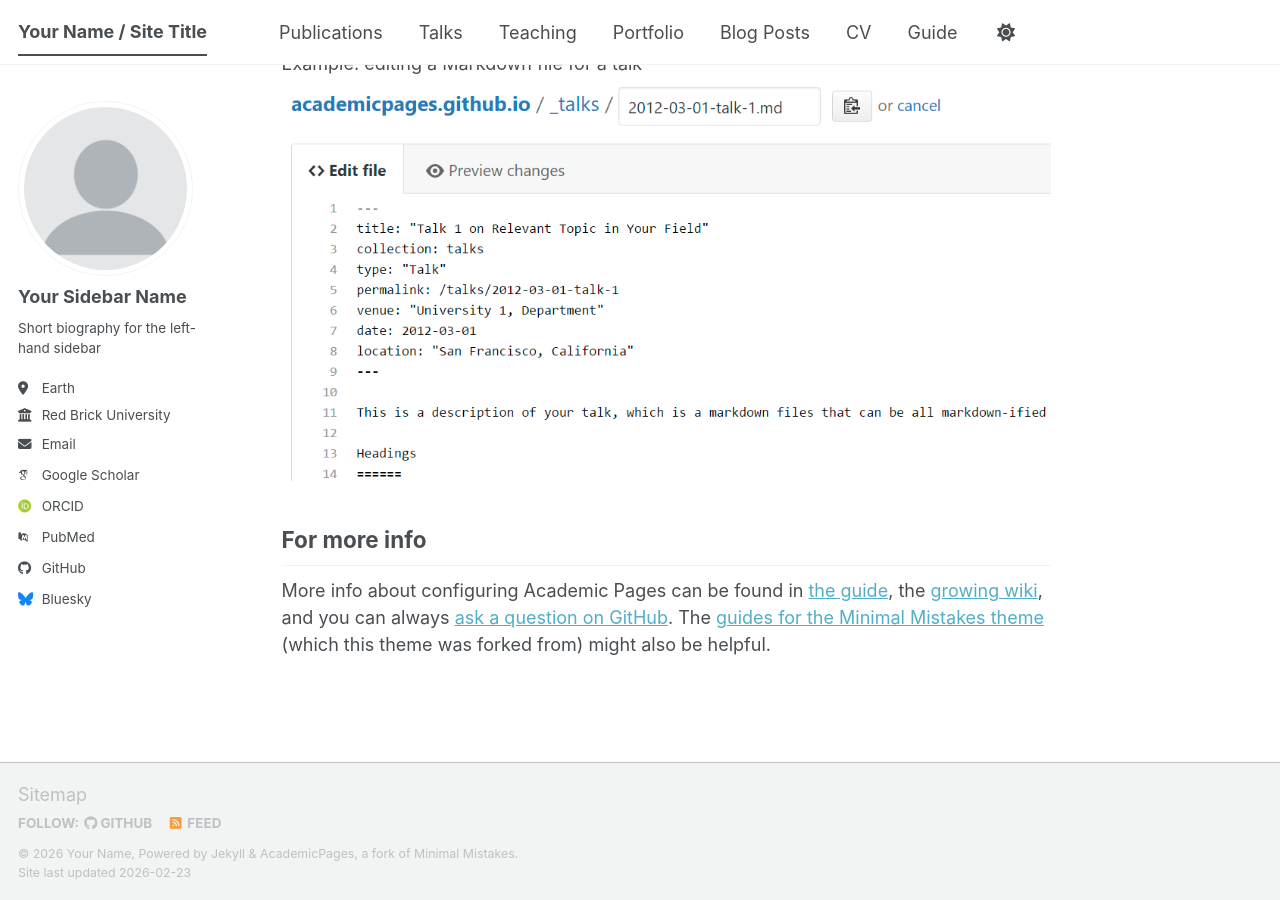
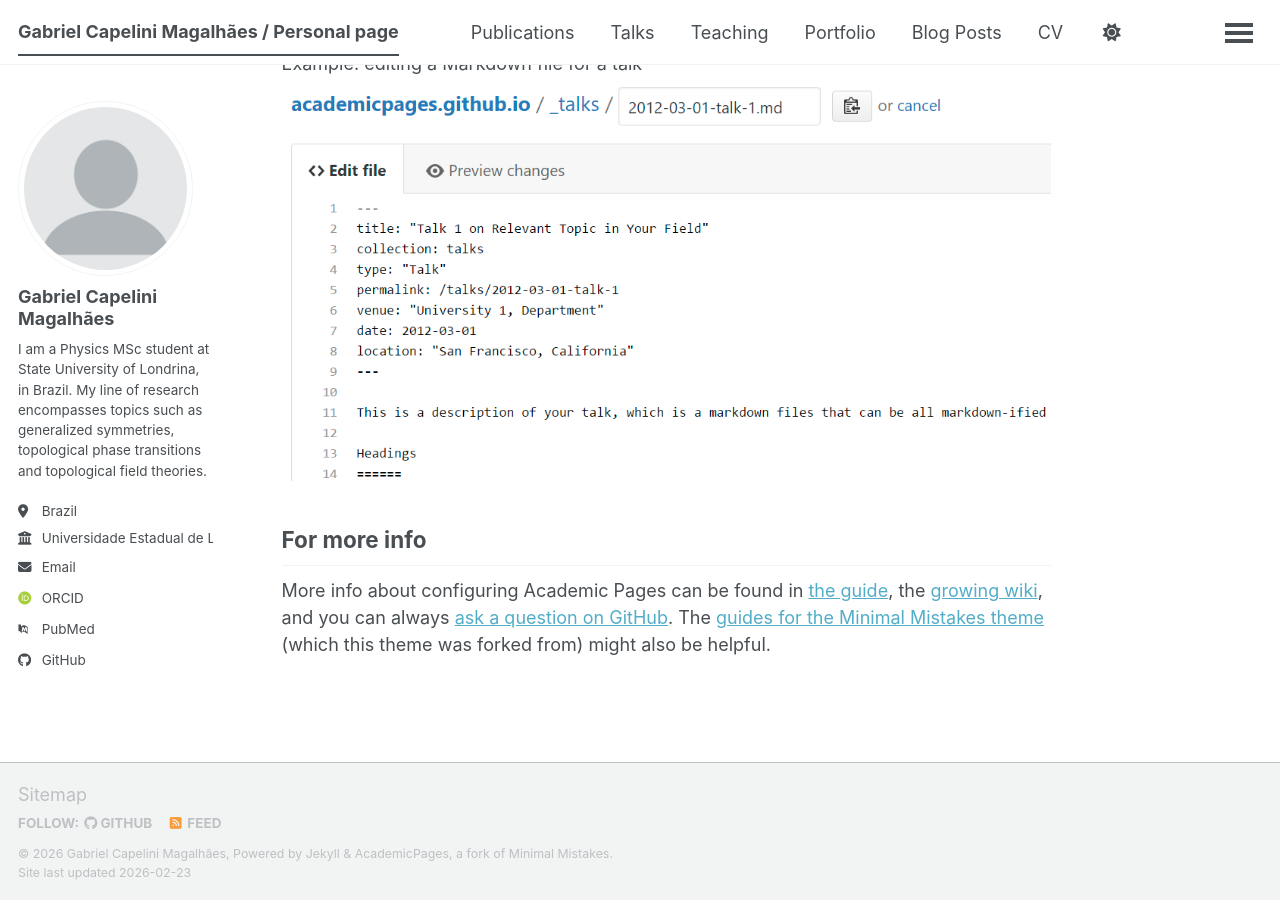
Before and after one commit to gabrielmglh/gabrielmglh.github.io, a Jekyll site: the page built from _pages/about.md, in a window 1280 px wide and 900 px high, scrolled down 2720 px. Built offline with Jekyll 4.4.1, drawn with Linux system fonts in a browser that asks for light colours; some web fonts are replaced; a script bundle is joined from its source files by our own code; library files that are not in the unit come from our copies.

Commit message:
Update _config.yml

```diff
--- a/_config.yml
+++ b/_config.yml
@@ -9,10 +9,10 @@
 # Basic Site Settings
 locale                   : "en-US"
 site_theme               : "default" # The available themes options are "default", "air", "sunrise", "mint", "dirt" and "contrast"
-title                    : "Your Name / Site Title"
+title                    : "Gabriel Capelini Magalhães / Personal page"
 title_separator          : "-"
-name                     : &name "Your Name"
-description              : &description "Your Name's academic portfolio"   # Update this with a general description of your site, this is the default if not overridden by a page
+name                     : &name "Gabriel Capelini Magalhães"
+description              : &description "This is my personal academic page where you can find my cv, academic notes and other relevant information."   # Update this with a general description of your site, this is the default if not overridden by a page
 url                      : https://academicpages.github.io # The base hostname & protocol for your site e.g. "https://[your GitHub username].github.io",
                                                            # or if you already have some other page hosted on Github then use "https://[your GitHub username].github.io/[Your Repo Name]"
 baseurl                  : "" # the subpath of your site, e.g. "/blog"
@@ -24,24 +24,24 @@
 author:
   # Biographic information
   avatar           : "profile.png"
-  name             : "Your Sidebar Name"
+  name             : "Gabriel Capelini Magalhães"
   pronouns         : # example: "she/her"
-  bio              : "Short biography for the left-hand sidebar"
-  location         : "Earth"
-  employer         : "Red Brick University"
+  bio              : "I am a Physics MSc student at State University of Londrina, in Brazil. My line of research encompasses topics such as generalized symmetries, topological phase transitions and topological field theories."
+  location         : "Brazil"
+  employer         : "Universidade Estadual de Londrina"
   uri              : # URL
-  email            : "none@example.org"
+  email            : "gabriel.capelini@uel.br"
 
   # Academic websites
   academia         : # URL
   arxiv            : # URL - Update with the correct link to your profile
-  googlescholar    : "https://scholar.google.com/citations?user=PS_CX0AAAAAJ"
+  googlescholar    : #
   inspire-hep      : # URL
   impactstory      : # URL
-  orcid            : "https://orcid.org/yourorcidurl"
+  orcid            : "https://orcid.org/0009-0001-5207-5667"
   semantic         : # URL
   ssrn             : # URL
-  pubmed           : "https://www.ncbi.nlm.nih.gov/pubmed/?term=john+snow"
+  pubmed           : ""
   researchgate     : # URL
   scopus           : # URL
   zotero           : # URL
@@ -51,13 +51,13 @@
   bitbucket        : # Username - Update with your username on the site
   codepen          : # Username
   dribbble         : # Username
-  github           : "academicpages"
+  github           : "https://github.com/gabrielmglh"
   kaggle           : # Username
   stackoverflow    : # User number or user number and name (i.e., use "1" or "1/jeff-atwood")
 
   # Social media
   artstation       : # Username
-  bluesky          : "bsky.app" # Replace this with you Bluesky username
+  bluesky          : # # Replace this with you Bluesky username
   facebook         : # Username
   flickr           : # Username
   foursquare       : # Username
```
